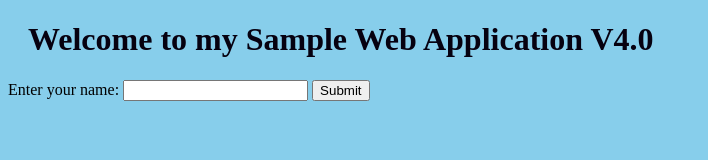
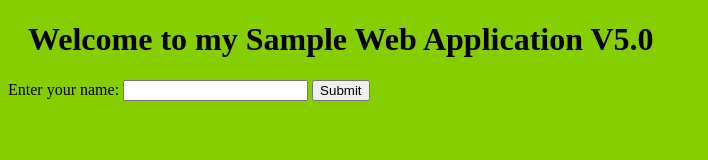
Before and after one commit to devopssuri789/testproject, a plain HTML site: page index.html in a window 1280 px wide. Shown: the whole page, without its empty margins (0-708 px from the left). Drawn offline with Linux system fonts and the light colour scheme.

Commit message:
index.html file now added again for bg

```diff
--- a/index.html
+++ b/index.html
@@ -1,11 +1,11 @@
 <!DOCTYPE html>
 <html>
   <head>
-    <title>My Sample Web Application v4.0</title>
+    <title>My Sample Web Application v5.0</title>
     <style>
       /* CSS styles go here */
       body {
-        background-color: rgb(135, 206, 235);
+        background-color: rgb(135, 206, 0);
       }
       h1 {
         color: rgb(6, 1, 16);
@@ -14,7 +14,7 @@
     </style>
   </head>
   <body>
-    <h1>Welcome to my Sample Web Application V4.0</h1>
+    <h1>Welcome to my Sample Web Application V5.0</h1>
     <form>
       <label for="name">Enter your name:</label>
       <input type="text" id="name" name="name">
```
